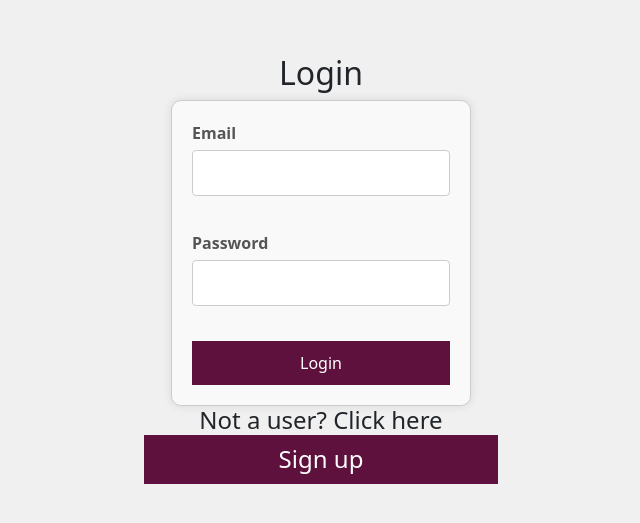
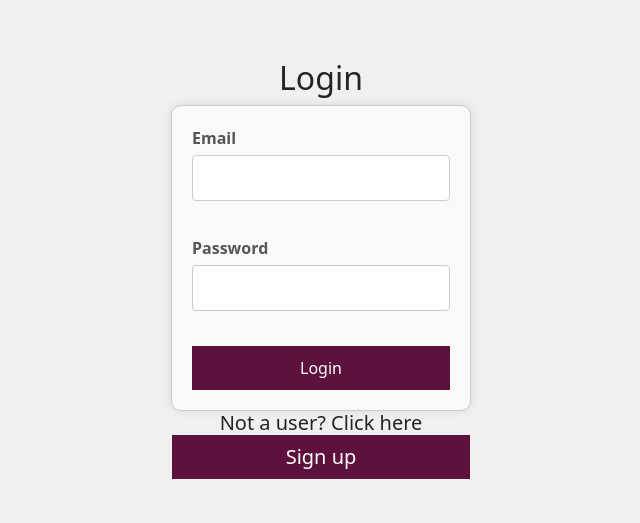
Before and after one commit to kunika18/React-Project-Group-4-SET1, a React (Create React App) app: page / in a window 1280 px wide. Shown: the part 127-650 px from the top of the page, without its empty margins (319-959 px from the left). Built offline with nearby package versions, Linux system fonts and the light colour scheme.

Commit message:
h4 changed to h5 in login.js

```diff
--- a/src/Components/login.js
+++ b/src/Components/login.js
@@ -35,7 +35,7 @@ export const Login = () => {
         </div>
         <button type="submit">Login</button>
       </form>
-      <h4 id="pink">Not a user? Click here <button type="button" onClick={handleSignUp}>Sign up</button></h4>
+      <h5 id="pink">Not a user? Click here <button type="button" onClick={handleSignUp}>Sign up</button></h5>
       <ToastContainer />
     </div>
   );
```
